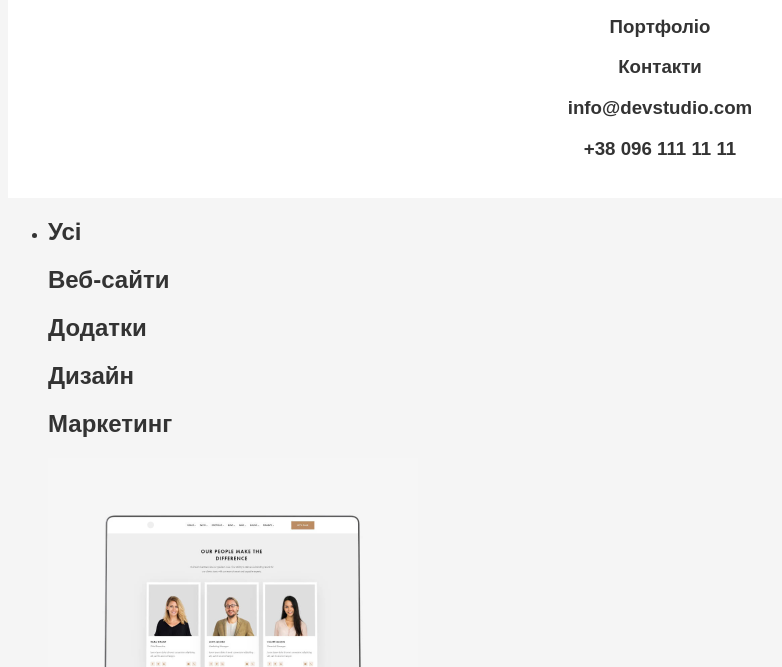
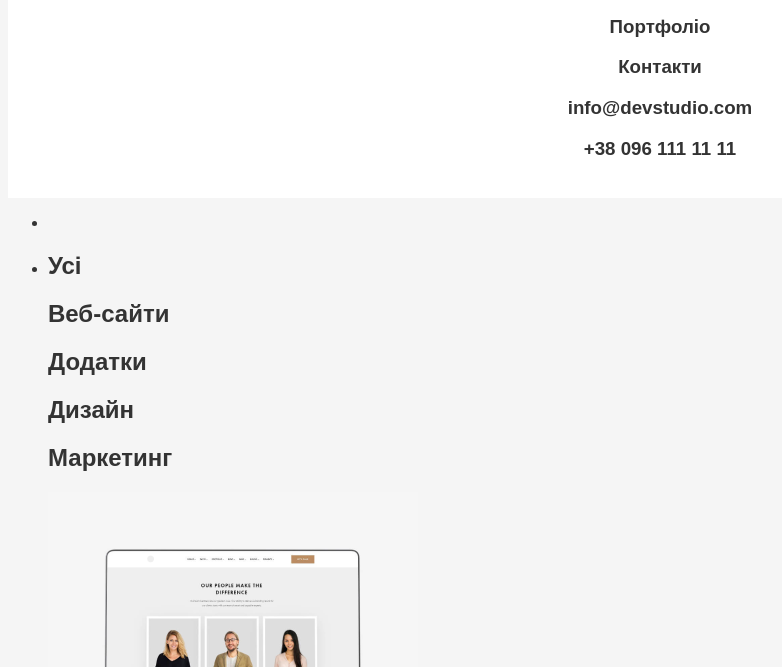
Before and after one commit to AlexandruChet/homework-03, a plain HTML site: page index.html in a window 1280 px wide. Shown: the part 133-800 px from the top of the page, without its empty margins (0-782 px from the left). Drawn offline with Linux system fonts and the light colour scheme.

Commit message:
first commit

```diff
--- a/index.html
+++ b/index.html
@@ -19,7 +19,7 @@
         </li></ol>
             </header>
             <main>
-                <ul><li> <h2>Усі</h2>
+                <ul><li><li> <h2>Усі</h2>
                     <h2>Веб-сайти</h2>
                     <h2>Додатки</h2>
                     <h2>Дизайн</h2>
```
